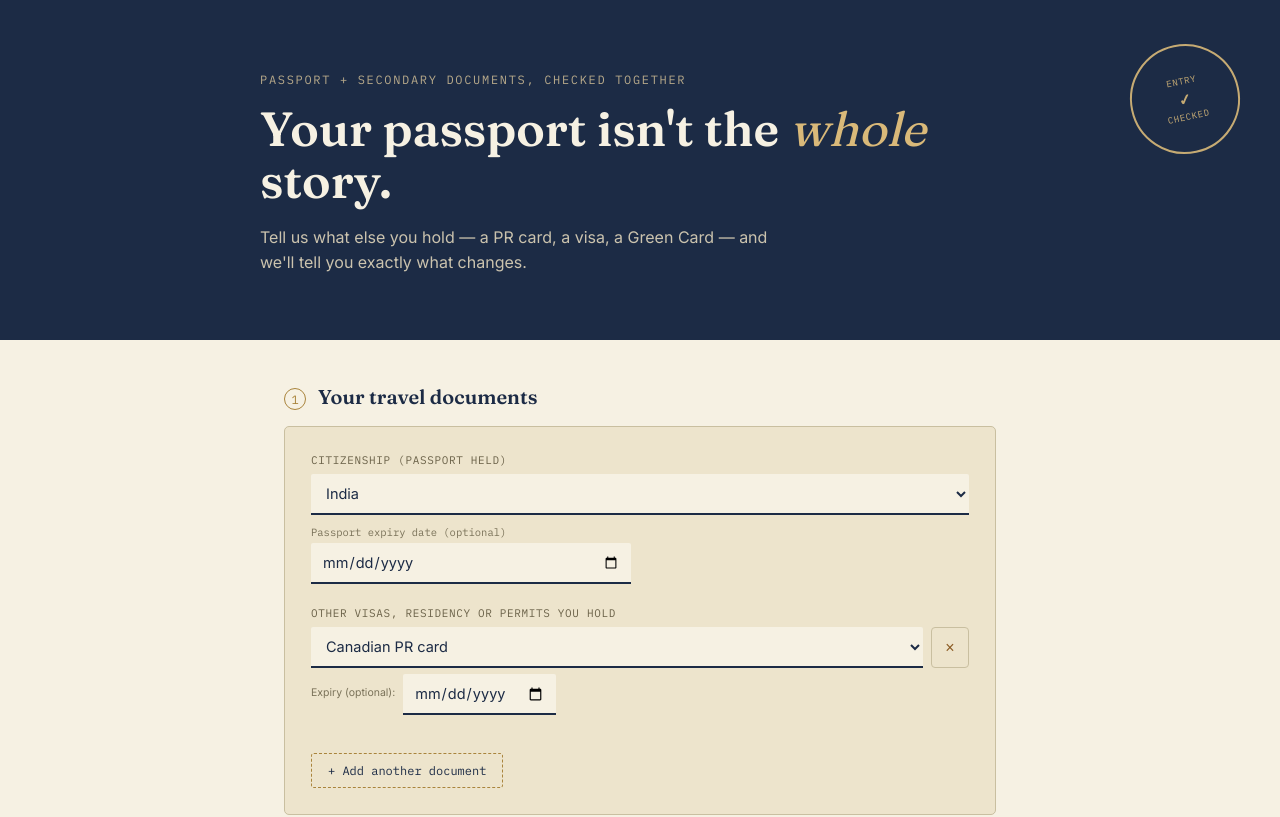
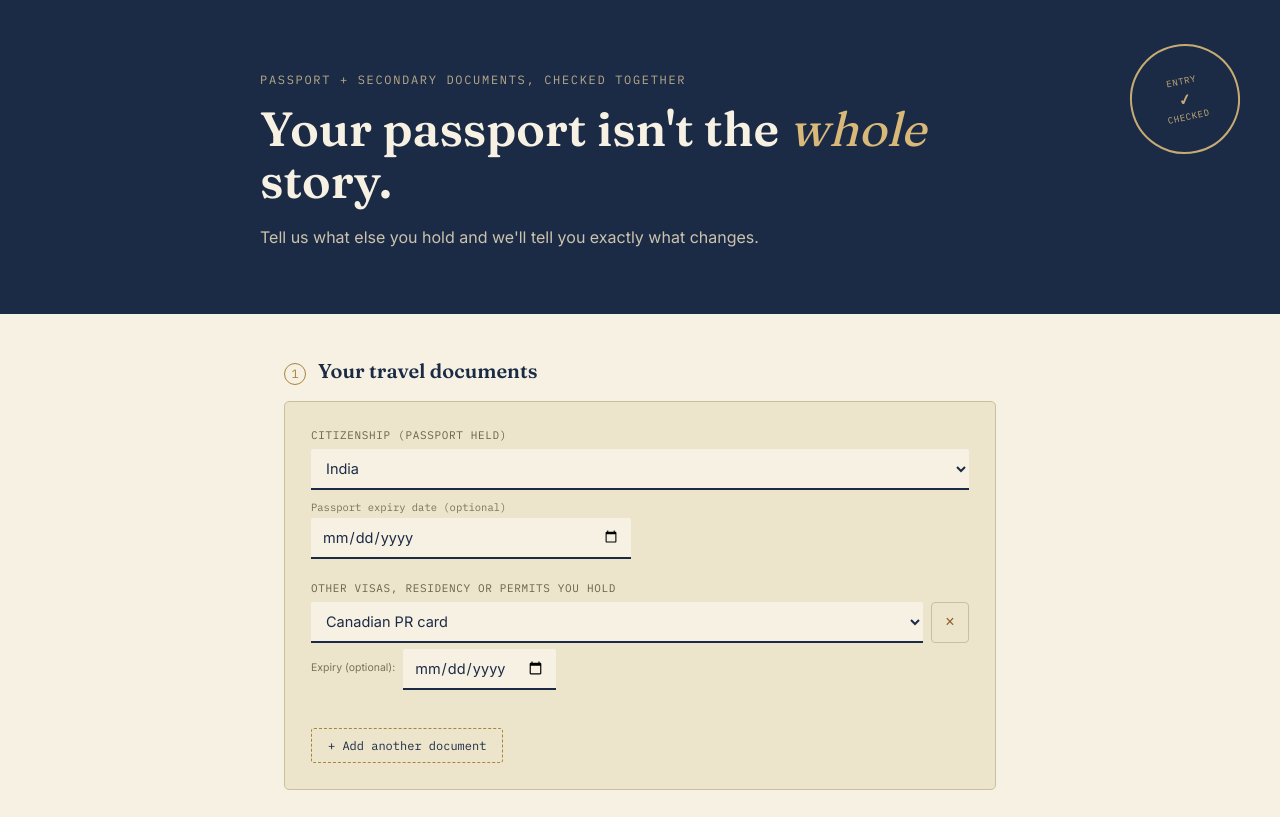
Before and after one commit to yaswanthpotturu007-prog/passage, a Next.js app: page / in a window 1280 px wide. Shown: the top 817 px of the page. Built offline with nearby package versions, Linux system fonts and the light colour scheme.

Commit message:
Update index.js

```diff
--- a/pages/index.js
+++ b/pages/index.js
@@ -203,7 +203,7 @@ export default function Home() {
         <div className="hero-inner">
           <p className="eyebrow">Passport + secondary documents, checked together</p>
           <h1>Your passport isn&apos;t the <em>whole</em> story.</h1>
-          <p className="hero-sub">Tell us what else you hold — a PR card, a visa, a Green Card — and we&apos;ll tell you exactly what changes.</p>
+          <p className="hero-sub">Tell us what else you hold and we&apos;ll tell you exactly what changes.</p>
         </div>
         <div className="stamp"><div className="stamp-text">ENTRY<span className="big">✓</span>CHECKED</div></div>
       </div>
```
